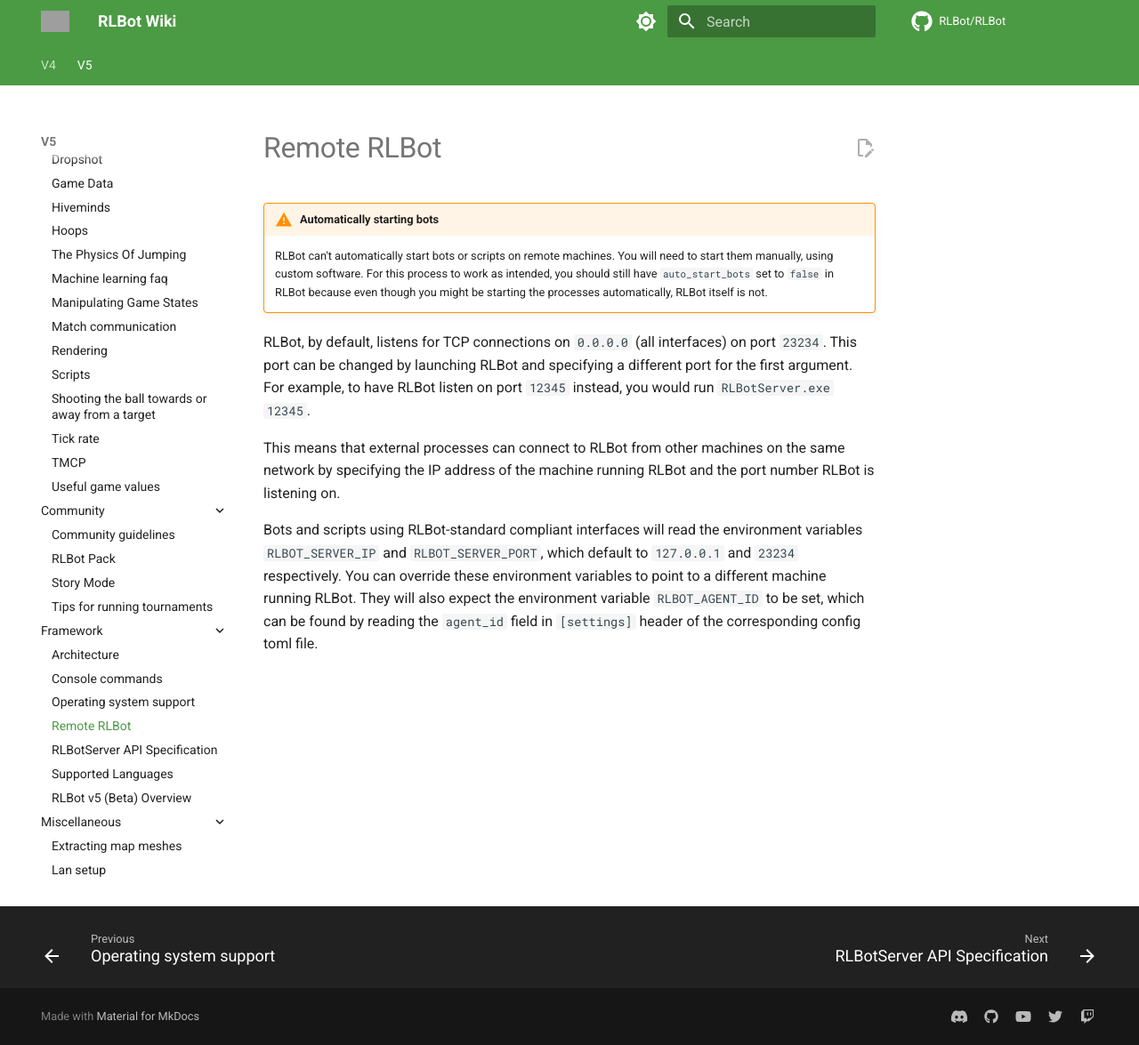
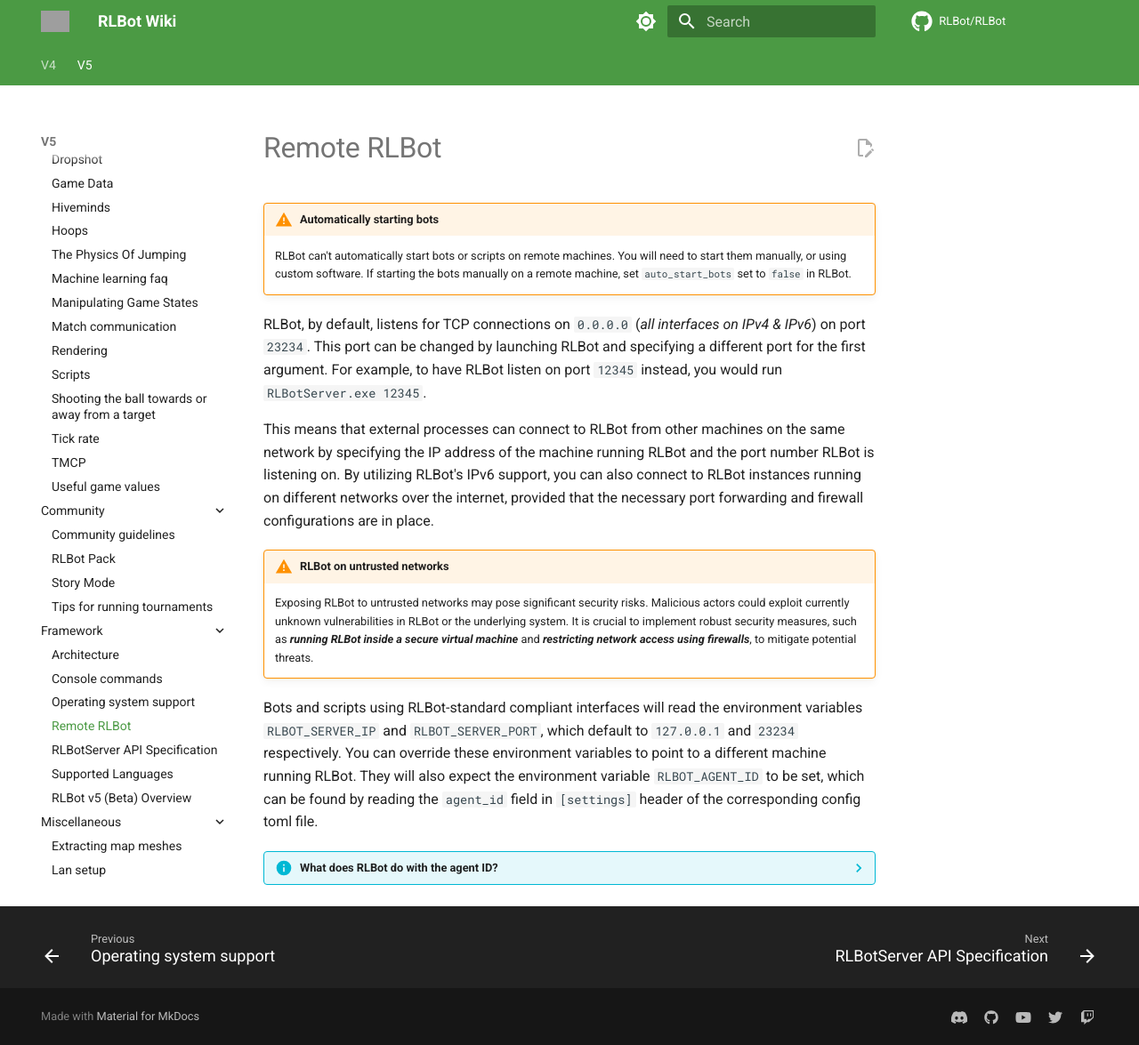
Before and after one commit to RLBot/wiki, an MkDocs documentation site: the page built from docs/v5/framework/remote-rlbot.md, in a window 1280 px wide and 1175 px high. Shown: the whole window at 89% size. Built offline with MkDocs 1.6.1 and Material for MkDocs 9.7.7, drawn with Linux system fonts in a browser that asks for light colours; comment, search, counter and statistics services are not loaded; grey boxes are pictures that could not be loaded.

Commit message:
Update Remote RLBot wiki page

```diff
--- a/docs/v5/framework/remote-rlbot.md
+++ b/docs/v5/framework/remote-rlbot.md
@@ -1,11 +1,27 @@
 # Remote RLBot
 
 !!! warning "Automatically starting bots"
-    RLBot can't automatically start bots or scripts on remote machines. You will need to start them manually, using custom software.
-    For this process to work as intended, you should still have `auto_start_bots` set to `false` in RLBot because even though you might be starting the processes automatically, RLBot itself is not.
+    RLBot can't automatically start bots or scripts on remote machines. You will need to start them manually, or using custom software.
+    If starting the bots manually on a remote machine, set `auto_start_bots` set to `false` in RLBot.
 
-RLBot, by default, listens for TCP connections on `0.0.0.0` (all interfaces) on port `23234`. This port can be changed by launching RLBot and specifying a different port for the first argument. For example, to have RLBot listen on port `12345` instead, you would run `RLBotServer.exe 12345`.
+RLBot, by default, listens for TCP connections on `0.0.0.0` (_all interfaces on IPv4 & IPv6_) on port `23234`.
+This port can be changed by launching RLBot and specifying a different port for the first argument.
+For example, to have RLBot listen on port `12345` instead, you would run `RLBotServer.exe 12345`.
 
 This means that external processes can connect to RLBot from other machines on the same network by specifying the IP address of the machine running RLBot and the port number RLBot is listening on.
+By utilizing RLBot's IPv6 support, you can also connect to RLBot instances running on different networks over the internet, provided that the necessary port forwarding and firewall configurations are in place.
 
-Bots and scripts using RLBot-standard compliant interfaces will read the environment variables `RLBOT_SERVER_IP` and `RLBOT_SERVER_PORT`, which default to `127.0.0.1` and `23234` respectively. You can override these environment variables to point to a different machine running RLBot. They will also expect the environment variable `RLBOT_AGENT_ID` to be set, which can be found by reading the `agent_id` field in `[settings]` header of the corresponding config toml file.
+!!! warning "RLBot on untrusted networks"
+    Exposing RLBot to untrusted networks may pose significant security risks.
+    Malicious actors could exploit currently unknown vulnerabilities in RLBot or the underlying system.
+    It is crucial to implement robust security measures, such as _**running RLBot inside a secure virtual machine**_ and _**restricting network access using firewalls**_, to mitigate potential threats.
+
+Bots and scripts using RLBot-standard compliant interfaces will read the environment variables `RLBOT_SERVER_IP` and `RLBOT_SERVER_PORT`, which default to `127.0.0.1` and `23234` respectively.
+You can override these environment variables to point to a different machine running RLBot.
+They will also expect the environment variable `RLBOT_AGENT_ID` to be set, which can be found by reading the `agent_id` field in `[settings]` header of the corresponding config toml file.
+
+??? info "What does RLBot do with the agent ID?"
+    RLBot uses the given `RLBOT_AGENT_ID` to auto-negotiate which car(s) bots will be able to control - with an incorrect one, the connection will be rejected by RLBot.
+    After the connection is established, bots will only be able to send car inputs for their assigned car and any car inputs sent by scripts will be ignored.
+    This ensures fair matches and prevents bots from interfering with each other in competitive settings.
+    It does NOT prevent extra connections to RLBot from being established and reading game state data, so be cautious about exposing RLBot to untrusted networks.
```
